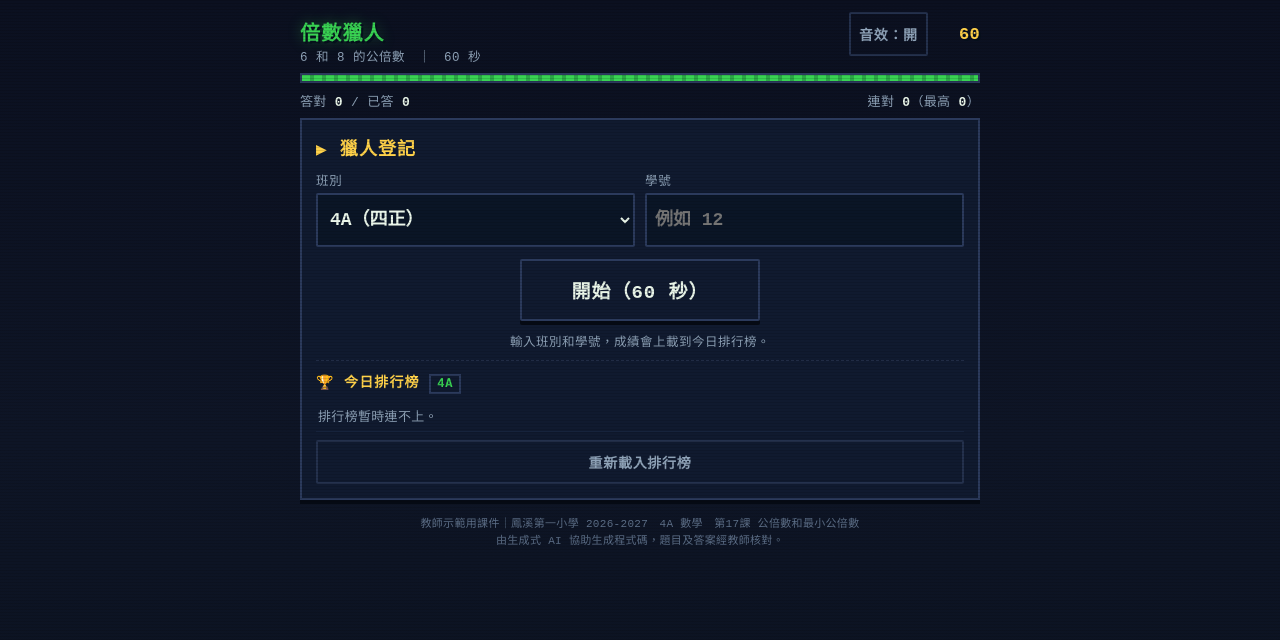
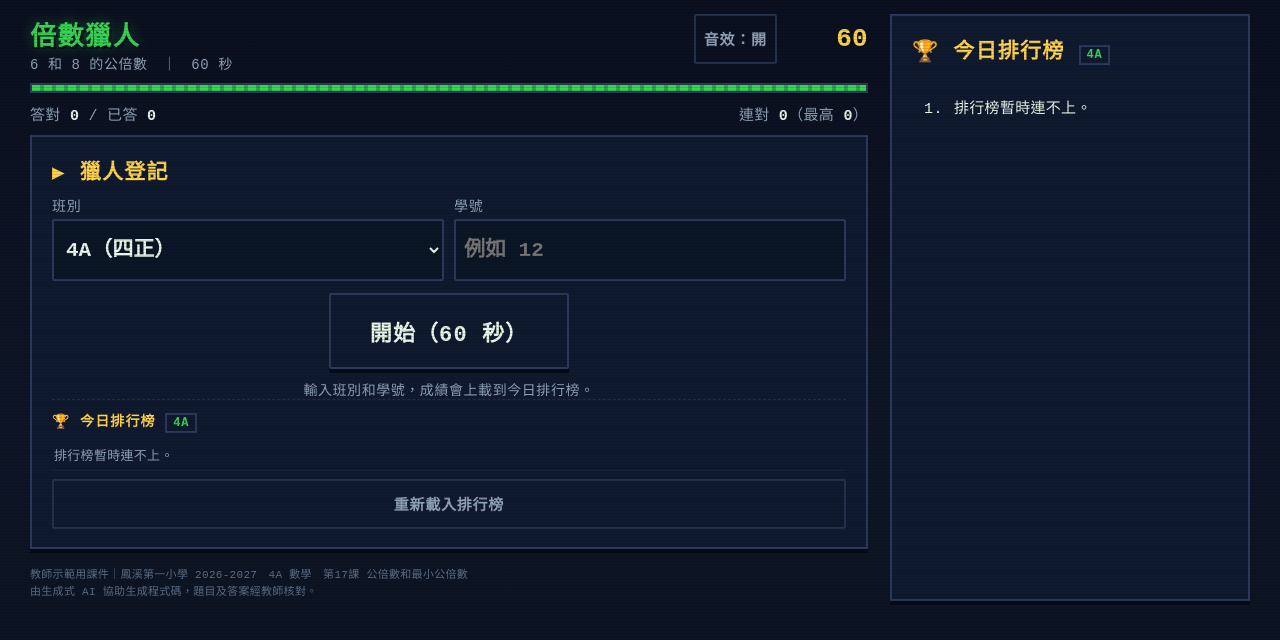
Before and after one commit to astomwong852/class, a plain HTML site: page multiple-hunter-p4.html in a window 1280 px wide. Drawn offline with Linux system fonts and the light colour scheme; no server answers.

Commit message:
倍數獵人：iPad／平板版（兩欄佈局、右欄常駐排行榜、加入主畫面 PWA icon）

```diff
--- a/multiple-hunter-p4.html
+++ b/multiple-hunter-p4.html
@@ -4,6 +4,13 @@
 <meta charset="utf-8">
 <meta name="viewport" content="width=device-width, initial-scale=1, viewport-fit=cover">
 <meta name="theme-color" content="#0b1020">
+<meta name="apple-mobile-web-app-capable" content="yes">
+<meta name="mobile-web-app-capable" content="yes">
+<meta name="apple-mobile-web-app-status-bar-style" content="black-translucent">
+<meta name="apple-mobile-web-app-title" content="倍數獵人">
+<meta name="format-detection" content="telephone=no">
+<link rel="manifest" href="manifest.json">
+<link rel="apple-touch-icon" href="assets/apple-touch-icon.png">
 <title>倍數獵人｜6 和 8 的公倍數</title>
 <style>
   :root{
@@ -96,6 +103,49 @@
     .num{font-size:62px}
     #cv{height:112px}
     button{font-size:18px;min-height:58px}
+  }
+
+  /* ===== iPad／平板（≥820px）：左右兩欄、放大場景、排行榜常駐 ===== */
+  .side{display:none}
+  @media (min-width:820px){
+    body{padding:14px 20px 18px;font-size:15px}
+    .wrap{
+      max-width:1220px;display:grid;gap:10px 22px;
+      grid-template-columns:minmax(0,1fr) 360px;
+      grid-template-areas:"head side" "bar side" "hud side" "stage side" "foot side";
+      align-content:start;
+    }
+    header{grid-area:head;margin-top:0}
+    .bar{grid-area:bar}
+    .hud{grid-area:hud;font-size:15px}
+    #setup,#play,#end{grid-area:stage}
+    footer{grid-area:foot;text-align:left}
+    .side{display:block;grid-area:side}
+    .side .panel{height:100%;display:flex;flex-direction:column}
+    .side h3,.side h2{margin:0 0 8px;font-size:16px;color:var(--gold);letter-spacing:.06em}
+    .side ol{flex:1}
+    .side li{padding:8px 2px;font-size:15px}
+    h1{font-size:26px}
+    .sub{font-size:14px}
+    .clock{font-size:26px;min-width:3.2em}
+    #cv{height:250px}
+    .num{font-size:118px}
+    .q-label{font-size:16px}
+    button{min-height:76px;font-size:22px}
+    button.ghost{min-height:50px;font-size:15px}
+    .fb{font-size:16px;min-height:56px}
+    .panel{padding:18px 20px}
+    .panel h2{font-size:21px}
+    .score{font-size:56px}
+    .end-msg{font-size:16.5px}
+    select,input[type=number]{min-height:62px;font-size:21px}
+    .field label{font-size:14px}
+    .lb{margin-top:0}
+    #end .lb{display:none}      /* 平板已有右邊常駐榜，結束頁唔重複 */
+  }
+  @media (min-width:820px) and (orientation:landscape){
+    #cv{height:210px}
+    .num{font-size:104px}
   }
 </style>
 </head>
@@ -195,6 +245,13 @@
     </div>
   </section>
 
+  <aside class="side" id="side">
+    <div class="panel">
+      <h2>🏆 今日排行榜 <span class="badge" id="lbClsSide">4A</span></h2>
+      <ol id="lbSide"><li class="empty">載入中…</li></ol>
+    </div>
+  </aside>
+
   <footer>
     教師示範用課件｜鳳溪第一小學 2026-2027　4A 數學　第17課 公倍數和最小公倍數<br>
     由生成式 AI 協助生成程式碼，題目及答案經教師核對。
@@ -233,7 +290,8 @@
     clock:$("clock"), progress:$("progress"), play:$("play"), end:$("end"), setup:$("setup"),
     table:$("tableBox"), finalOk:$("finalOk"), finalTotal:$("finalTotal"),
     lbList:$("lbList"), lbCls:$("lbCls"), whoLine:$("whoLine"), cv:$("cv"),
-    lbSetup:$("lbSetup"), lbClsSetup:$("lbClsSetup")
+    lbSetup:$("lbSetup"), lbClsSetup:$("lbClsSetup"),
+    lbSide:$("lbSide"), lbClsSide:$("lbClsSide")
   };
 
   var ac = null;
@@ -460,6 +518,8 @@
     el.clock.textContent = left; el.progress.style.width = "100%";
     el.fb.textContent = ""; el.fb.className = "fb";
     el.lbCls.textContent = cls;
+    el.lbClsSide.textContent = cls;
+    loadSideBoard(cls);
     nextCard();
     clearInterval(timer);
     timer = setInterval(tick, 1000);
@@ -539,6 +599,13 @@
     var cls = $("cls").value || "4A";
     el.lbClsSetup.textContent = cls;
     renderBoard(el.lbSetup, cls, null, null, false);
+    loadSideBoard(cls);
+  }
+  function loadSideBoard(cls){
+    if (!el.lbSide) return;
+    var c = cls || (playing ? who.cls : ($("cls").value || "4A"));
+    el.lbClsSide.textContent = c;
+    renderBoard(el.lbSide, c, null, playing ? who : null, false);
   }
 
   $("btnYes").addEventListener("click", function(){ if (locked && Date.now()-lastAt > 1500) nextCard(); answer(true); });
@@ -577,6 +644,7 @@
 
   resize();
   loadSetupBoard();   // 一開頁就顯示今日排行榜
+  setInterval(function(){ if (!document.hidden) loadSideBoard(); }, 6000);  // 平板右欄自動更新
   window.addEventListener("resize", resize);
   if (window.ResizeObserver) new ResizeObserver(resize).observe(el.cv);
   requestAnimationFrame(loop);
```
Also changed, not shown: assets/apple-touch-icon.png (added), assets/icon-192.png (added), assets/icon-512.png (added), manifest.json (added).
